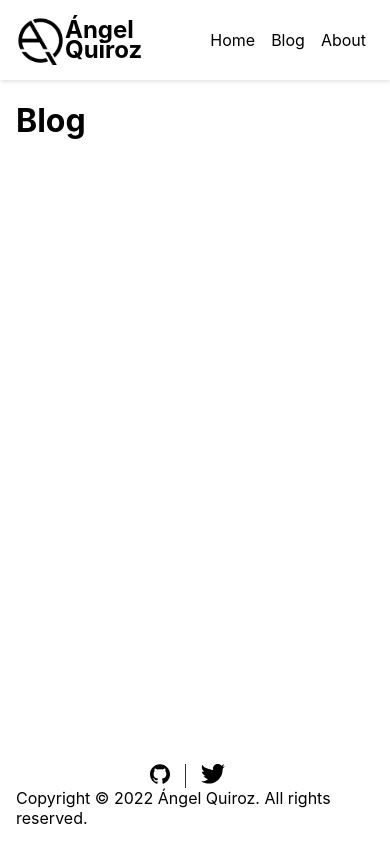
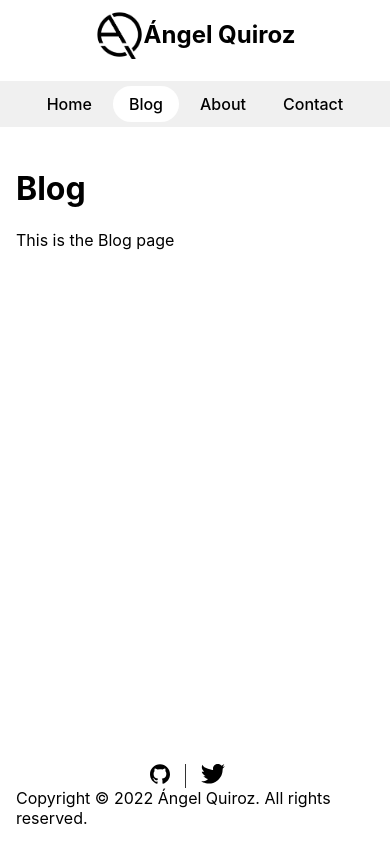
Before and after one commit to AngelAlexQC/lexqc.tech, a Next.js app: page /blog in a window 390 px wide. Built offline with nearby package versions, Linux system fonts and the light colour scheme.

Commit message:
Improve Layout & Responsive Navbar

```diff
--- a/components/Logo/Logo.module.css
+++ b/components/Logo/Logo.module.css
@@ -2,11 +2,5 @@
   display: flex;
   align-items: center;
   max-height: 70px;
+  line-height: 20px;
 }
-
-@media (max-width: 600px) {
-  .h1 {
-    line-height: 20px;
-    max-width: 80px;
-  }
-}
--- a/layout/Layout.module.css
+++ b/layout/Layout.module.css
@@ -2,8 +2,19 @@
   display: flex;
   flex-direction: column;
   min-height: 100vh;
+  padding: 0 1rem;
 }
 .main {
+  flex: 1;
   padding: 0 1rem;
-  flex: 1;
 }
+@media (max-width: 600px) {
+  .wrapper {
+    padding: 0;
+  }
+}
+@media (max-width: 320px) {
+  .wrapper {
+    display: inline-flex;
+  }
+}
--- a/layout/Navbar/Navbar.module.css
+++ b/layout/Navbar/Navbar.module.css
@@ -1,19 +1,80 @@
 .navbar {
-  display: flex;
+  display: grid;
   padding: 5px 1rem;
-  box-shadow: 0 1px 5px 0 rgb(0 0 0 / 15%);
-  justify-content: space-between;
+  font-weight: 500;
+  grid-template-columns: 1fr 1fr 1fr;
   align-items: center;
+  justify-items: center;
 }
-.logo {
-  max-height: 49px;
+.navbar > *:first-child {
+  justify-self: start;
 }
+.navbar > *:last-child {
+  justify-self: end;
+  padding: 0.5rem 1rem;
+}
+.navbar > *:last-child:hover {
+  background-color: #0000000f;
+
+  border-radius: 25px;
+}
+
 .links {
   list-style: none;
   display: flex;
-
   font-size: 1rem;
+  padding: 5px 10px;
+  background-color: #0000000f;
+  border-radius: 25px;
+  gap: 5px;
+}
+.links li:last-child {
+  display: none;
 }
 .link {
-  padding: 0.5rem;
+  padding: 0.5rem 1rem;
+  border-radius: 25px;
+  cursor: pointer;
 }
+.link:hover,
+.link:focus,
+.link.active {
+  background-color: #fff;
+}
+.active {
+  background-color: #fff;
+}
+.active_link {
+  background-color: #0000000f;
+  padding: 0.5rem 1rem;
+  border-radius: 25px;
+}
+
+@media (max-width: 600px) {
+  .navbar {
+    display: flex;
+    flex-direction: column;
+    padding: 5px 0;
+  }
+  .links {
+    width: 100%;
+    justify-content: center;
+    border-radius: 0;
+  }
+  /* Hide last item on mobile */
+  .navbar > *:last-child {
+    display: none;
+  }
+  /* Show last item on mobile */
+  .links li:last-child {
+    display: list-item;
+  }
+}
+@media (min-width: 600px) {
+  .contact_navbar {
+    background-color: #fff;
+  }
+  .contact_navbar:hover {
+    background-color: #0000000f;
+  }
+}
--- a/layout/Navbar/Navbar.tsx
+++ b/layout/Navbar/Navbar.tsx
@@ -2,6 +2,7 @@ import Logo from 'components/Logo/Logo'
 import Link from 'next/link'
 import { FunctionComponent } from 'react'
 import styles from './Navbar.module.css'
+import { useRouter } from 'next/router'
 
 type Props = {
   logo: string
@@ -22,11 +23,15 @@ const routes = [
     href: '/about',
     label: 'About',
   },
+  {
+    href: '/contact',
+    label: 'Contact',
+  },
 ]
 
 const Navbar: FunctionComponent<Props> = ({ logo, height, title }) => {
   const heightInNumber = height ? parseInt(height) : 49
-
+  const router = useRouter()
   return (
     <nav className={styles.navbar}>
       <Link href="/">
@@ -39,10 +44,23 @@ const Navbar: FunctionComponent<Props> = ({ logo, height, title }) => {
           ></Logo>
         </a>
       </Link>
-      <ul className={styles.links}>
+      <ul
+        className={
+          styles.links +
+          ' ' +
+          (router.asPath === '/contact' ? styles.contact_navbar : '')
+        }
+      >
         {routes.map(({ href, label }) => {
           return (
-            <li className={styles.link} key={href}>
+            <li
+              className={
+                styles.link +
+                ' ' +
+                (router.asPath === href ? styles.active : '')
+              }
+              key={href}
+            >
               <Link href={href}>
                 <a>{label}</a>
               </Link>
@@ -50,6 +68,11 @@ const Navbar: FunctionComponent<Props> = ({ logo, height, title }) => {
           )
         })}
       </ul>
+      <Link href="/contact">
+        <a className={router.asPath === '/contact' ? styles.active_link : ''}>
+          Contact
+        </a>
+      </Link>
     </nav>
   )
 }
--- a/pages/_app.tsx
+++ b/pages/_app.tsx
@@ -1,6 +1,7 @@
 import 'styles/globals.css'
 import type { AppProps } from 'next/app'
 import Head from 'next/head'
+import Layout from 'layout/Layout'
 
 function MyApp({ Component, pageProps }: AppProps) {
   return (
@@ -13,7 +14,9 @@ function MyApp({ Component, pageProps }: AppProps) {
         />
         <link rel="icon" href="/logo.png" />
       </Head>
-      <Component {...pageProps} />
+      <Layout>
+        <Component {...pageProps} />
+      </Layout>
     </>
   )
 }
--- a/pages/blog/index.tsx
+++ b/pages/blog/index.tsx
@@ -1,11 +1,10 @@
-import Layout from 'layout/Layout'
+import { NextPage } from 'next'
 
-const Blog = () => {
+const Blog: NextPage = () => {
   return (
     <>
-      <Layout>
-        <h1>Blog</h1>
-      </Layout>
+      <h1>Blog</h1>
+      <p>This is the Blog page</p>
     </>
   )
 }
```
Also changed, not shown: pages/404.tsx (added, +10 -0 lines), pages/about/index.tsx (added, +12 -0 lines), pages/contact/index.tsx (added, +12 -0 lines), pages/index.tsx (+3 -5 lines).
